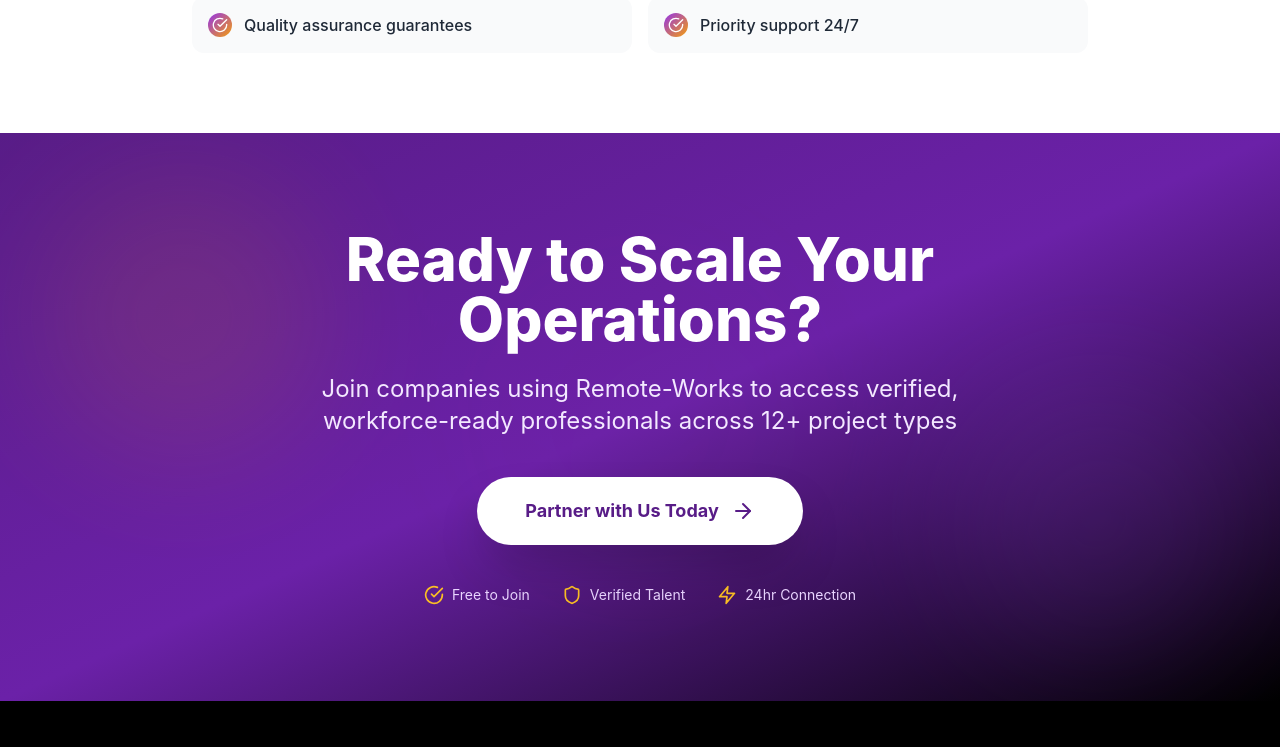
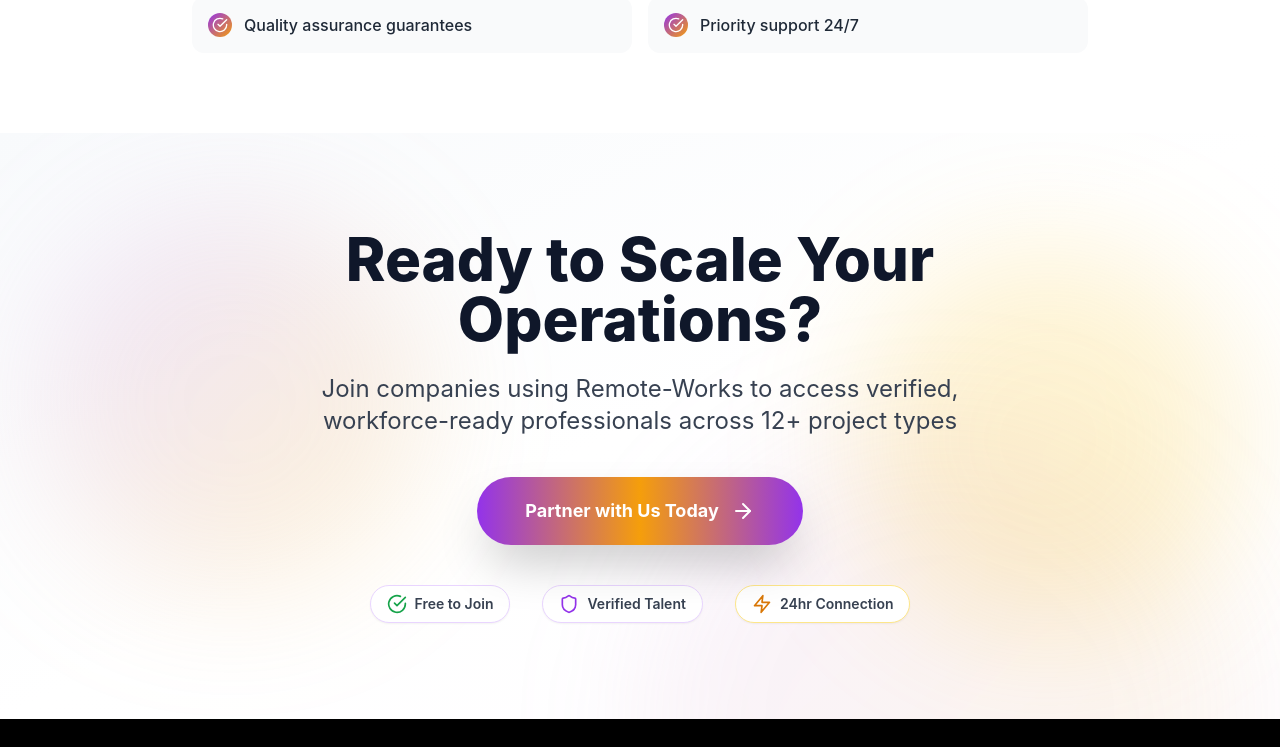
Before and after one commit to gitslem/rework, a Next.js app in the folder frontend/: page /company in a window 1280 px wide. Shown: the part 6620-7367 px from the top of the page. Built offline with nearby package versions, Linux system fonts and the light colour scheme.

Commit message:
Update company page CTA to use light homepage style

```diff
--- a/frontend/src/pages/company.tsx
+++ b/frontend/src/pages/company.tsx
@@ -780,42 +780,42 @@ export default function Company() {
         </section>
 
         {/* CTA Section - Ready to Scale */}
-        <section className="relative py-24 px-6 lg:px-8 bg-gradient-to-br from-purple-900 via-purple-800 to-black text-white overflow-hidden">
+        <section className="relative py-24 px-6 lg:px-8 bg-gradient-to-br from-slate-50 via-white to-purple-50/20 overflow-hidden">
           {/* Decorative elements */}
-          <div className="absolute inset-0 opacity-10">
-            <div className="absolute top-10 left-10 w-72 h-72 bg-amber-500 rounded-full blur-3xl"></div>
-            <div className="absolute bottom-10 right-10 w-72 h-72 bg-purple-500 rounded-full blur-3xl"></div>
-            <div className="absolute top-1/2 left-1/2 -translate-x-1/2 -translate-y-1/2 w-96 h-96 bg-gradient-to-br from-purple-600 to-amber-600 rounded-full blur-3xl opacity-20"></div>
+          <div className="absolute inset-0 overflow-hidden pointer-events-none">
+            <div className="absolute top-20 left-10 w-96 h-96 bg-gradient-to-br from-purple-400/20 to-amber-400/20 rounded-full mix-blend-multiply filter blur-3xl animate-float"></div>
+            <div className="absolute bottom-20 right-10 w-96 h-96 bg-gradient-to-br from-amber-400/20 to-yellow-400/20 rounded-full mix-blend-multiply filter blur-3xl animate-float" style={{ animationDelay: '2s' }}></div>
+            <div className="absolute top-1/2 left-1/2 -translate-x-1/2 -translate-y-1/2 w-[600px] h-[600px] bg-gradient-to-br from-purple-400/10 to-amber-400/10 rounded-full mix-blend-multiply filter blur-3xl animate-float" style={{ animationDelay: '4s' }}></div>
           </div>
 
           <div className="max-w-4xl mx-auto text-center relative z-10">
-            <h2 className="text-4xl md:text-5xl lg:text-6xl font-extrabold mb-6">
+            <h2 className="text-4xl md:text-5xl lg:text-6xl font-extrabold mb-6 text-slate-900">
               Ready to Scale Your Operations?
             </h2>
-            <p className="text-xl md:text-2xl text-purple-100 mb-10 leading-relaxed max-w-3xl mx-auto">
+            <p className="text-xl md:text-2xl text-gray-700 mb-10 leading-relaxed max-w-3xl mx-auto">
               Join companies using Remote-Works to access verified, workforce-ready professionals across 12+ project types
             </p>
 
             <button
               onClick={() => router.push('/agent-signup?type=company')}
-              className="group relative bg-white text-purple-900 px-12 py-5 rounded-full font-bold text-lg hover:bg-gray-100 transition-all shadow-2xl hover:scale-105 inline-flex items-center space-x-3"
+              className="group relative bg-gradient-to-r from-purple-600 via-amber-500 to-purple-600 text-white px-12 py-5 rounded-full font-bold text-lg transition-all shadow-2xl hover:shadow-purple-500/50 hover:scale-105 inline-flex items-center space-x-3"
             >
               <span>Partner with Us Today</span>
               <ArrowRight className="w-6 h-6 group-hover:translate-x-2 transition-transform" />
             </button>
 
-            <div className="mt-10 flex items-center justify-center gap-8 text-sm text-purple-200">
-              <div className="flex items-center gap-2">
-                <CheckCircle className="w-5 h-5 text-amber-400" />
-                <span>Free to Join</span>
+            <div className="mt-10 flex items-center justify-center gap-8 text-sm text-gray-700">
+              <div className="flex items-center gap-2 bg-white px-4 py-2 rounded-full border border-purple-200 shadow-sm">
+                <CheckCircle className="w-5 h-5 text-green-600" />
+                <span className="font-semibold">Free to Join</span>
               </div>
-              <div className="flex items-center gap-2">
-                <Shield className="w-5 h-5 text-amber-400" />
-                <span>Verified Talent</span>
+              <div className="flex items-center gap-2 bg-white px-4 py-2 rounded-full border border-purple-200 shadow-sm">
+                <Shield className="w-5 h-5 text-purple-600" />
+                <span className="font-semibold">Verified Talent</span>
               </div>
-              <div className="flex items-center gap-2">
-                <Zap className="w-5 h-5 text-amber-400" />
-                <span>24hr Connection</span>
+              <div className="flex items-center gap-2 bg-white px-4 py-2 rounded-full border border-amber-200 shadow-sm">
+                <Zap className="w-5 h-5 text-amber-600" />
+                <span className="font-semibold">24hr Connection</span>
               </div>
             </div>
           </div>
```
